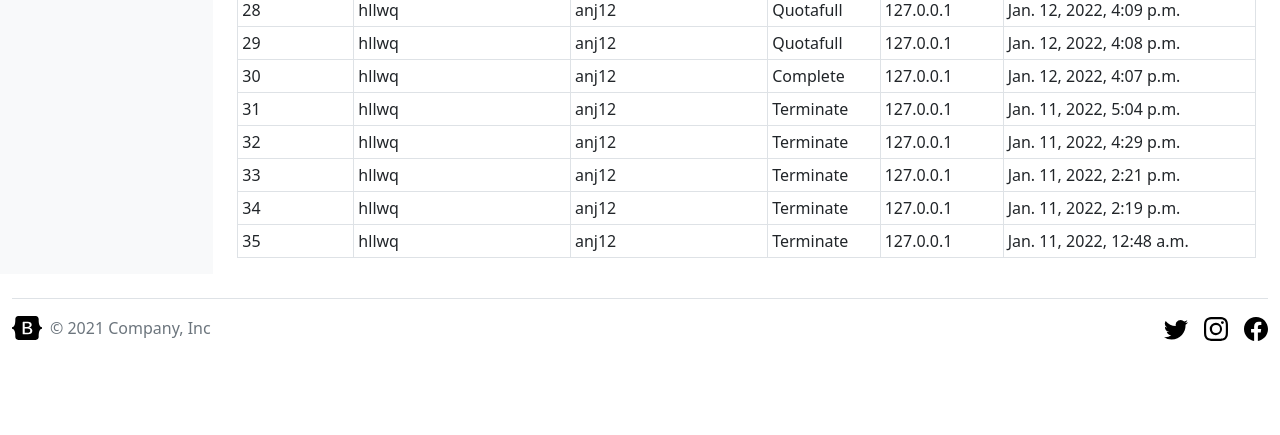
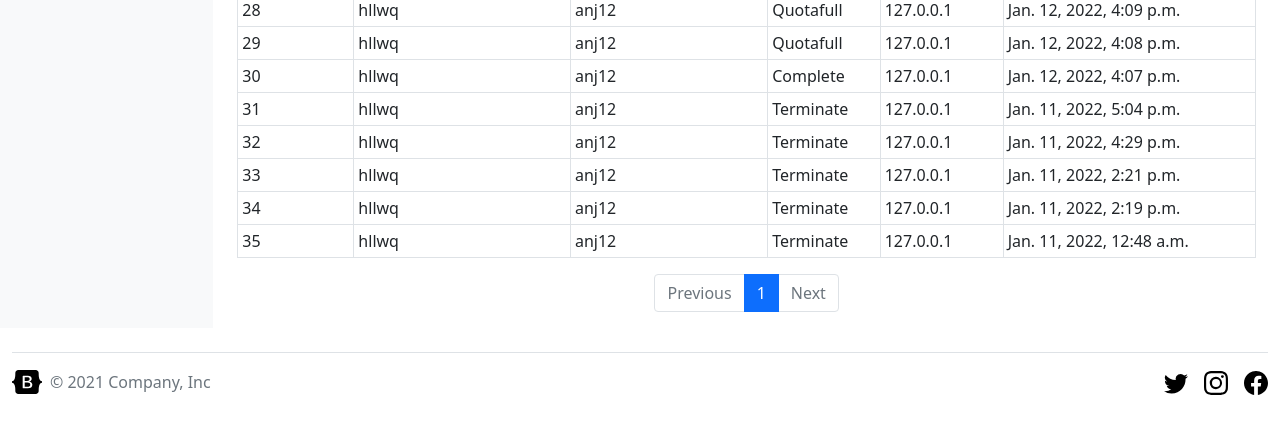
Before and after one commit to testappsf/test3almost, a Django app: page /redirect/profile/ in a window 1280 px wide. Shown: the part 1153-1588 px from the top of the page. Before the commit the page ends 1494 px from the top, so only its background shows below. Run offline with Django 4.2, Linux system fonts and the light colour scheme; a user stored in the database is signed in; data comes from the database, SQL or seed files in the repository; both versions use the stored data as it was after the commit; some libraries are stand-ins or nearby versions.

Commit message:
pagination done

```diff
--- a/templates/dashboard/dashboard.html
+++ b/templates/dashboard/dashboard.html
@@ -101,7 +101,9 @@
       </form>
 
 
-     <span>Total ({{page_obj.paginator.count}})</span>
+     <span>Total ({{page_obj.paginator.count}})   </span>
+
+
       <div class="table-responsive">
         <table class="table table-bordered table-hover table-sm">
           <thead>
@@ -129,6 +131,36 @@
           </tbody>
         </table>
       </div>
+      <nav aria-label="...">
+        <ul class="pagination justify-content-center">
+
+          {% if page_obj.has_previous %}
+          <li class="page-item">
+            <a class="page-link" href="?page={{page_obj.previous_page_number}}">Previous</a>
+          </li>
+
+
+          <li class="page-item"><a class="page-link" href="?page={{page_obj.previous_page_number}}">{{page_obj.previous_page_number}}</a></li>
+          {% else %}
+          <li class="page-item disabled">
+            <a class="page-link">Previous</a>
+          </li>
+          {% endif %}
+          <li class="page-item active" aria-current="page">
+            <a class="page-link" href="#">{{page_obj.number}}</a>
+          </li>{% if page_obj.has_next %}
+          <li class="page-item"><a class="page-link" href="?page={{page_obj.next_page_number}}">{{page_obj.next_page_number}}</a></li>
+
+          <li class="page-item">
+            <a class="page-link" href="?page={{page_obj.next_page_number}}">Next</a>
+          </li>
+          {% else %}
+          <li class="page-item disabled">
+            <a class="page-link">Next</a>
+          </li>
+          {% endif %}
+        </ul>
+      </nav>
     </main>
   </div>
 </div>
```
Also changed, not shown: pannelproject/settings.py (+9 -1 lines), templates/registration/password_change_form.html (+31 -15 lines), db.sqlite3, static/images/login.jpg (added).
